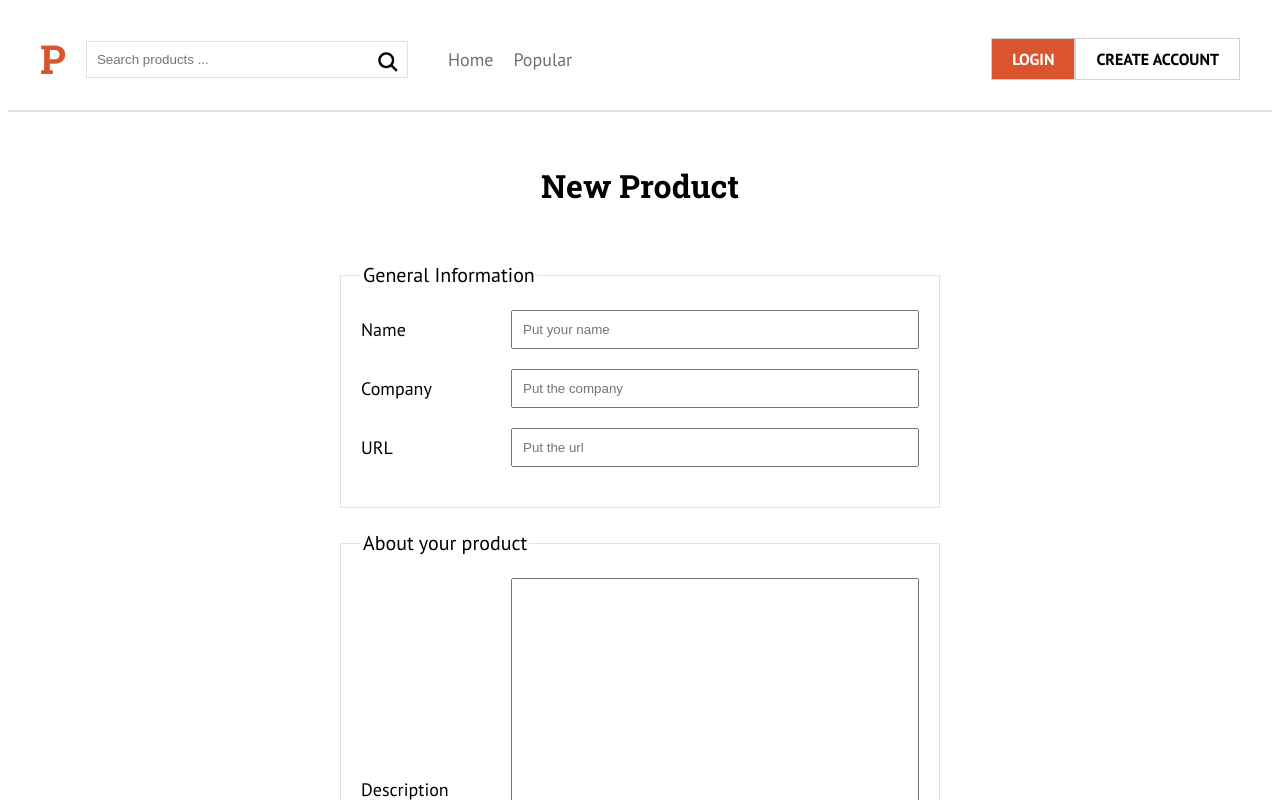
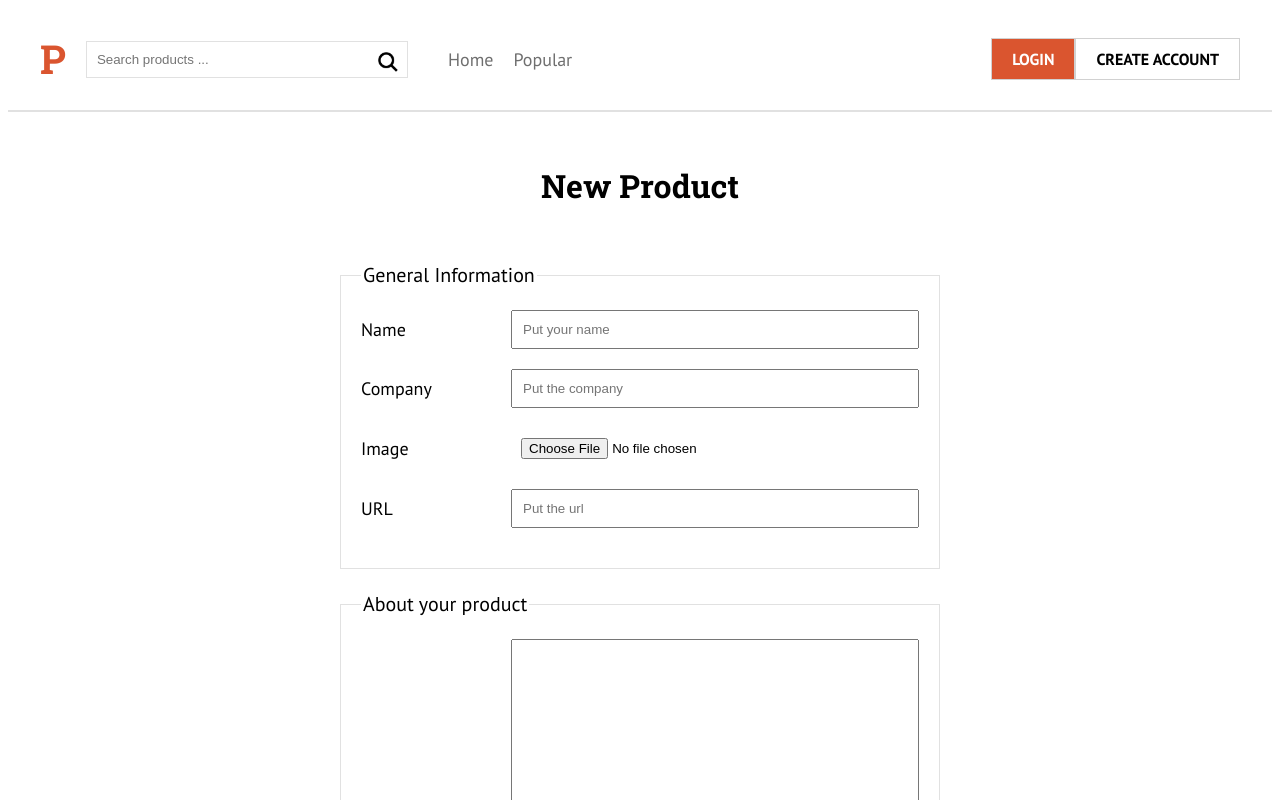
Before and after one commit to kdcatucuambal/producthuntapp, a Next.js app: page /new-product in a window 1280 px wide. Shown: the top 800 px of the page. Built offline with nearby package versions, Linux system fonts and the light colour scheme; no server answers.

Commit message:
product created firebase

```diff
--- a/firebase/config.ts
+++ b/firebase/config.ts
@@ -1,4 +1,4 @@
-var firebaseConfig = {
+const firebaseConfig = {
   apiKey: "AIzaSyBn5MtYgXbSc1ukcur_aUc5ysBWMZhfNgg",
   authDomain: "product-hunt-ec576.firebaseapp.com",
   projectId: "product-hunt-ec576",
--- a/firebase/firebase.ts
+++ b/firebase/firebase.ts
@@ -1,12 +1,14 @@
 import app from "firebase/app";
 import "firebase/auth";
 import "firebase/firestore";
+import "firebase/storage"
 import { ILogin, INewAccount } from "../models/app.interfaces";
 import firebaseConfig from "./config";
 
 class Firebase {
-  private auth: app.auth.Auth = null;
+  private readonly auth: app.auth.Auth = null;
   public db: app.firestore.Firestore;
+  public storage: app.storage.Storage;
 
   constructor() {
     if (!app.apps.length) {
@@ -14,9 +16,10 @@ class Firebase {
     }
     this.auth = app.auth();
     this.db = app.firestore();
+    this.storage = app.storage();
   }
 
-  //regiser user
+  // register user
   async register(user: INewAccount) {
     const newUser = await this.auth.createUserWithEmailAndPassword(
       user.email,
@@ -27,7 +30,7 @@ class Firebase {
     });
   }
 
-  //init sesion
+  //init session
   async login(credentials: ILogin) {
     const { email, password } = credentials;
     const response = await this.auth.signInWithEmailAndPassword(
@@ -37,7 +40,7 @@ class Firebase {
     return response;
   }
 
-  //close sesion
+  //close session
   async logout() {
     await this.auth.signOut();
   }
--- a/hooks/useValidate.tsx
+++ b/hooks/useValidate.tsx
@@ -23,7 +23,7 @@ export function useValidate<State>(
     });
   };
 
-  //Function to ejecute when user do to sumbit
+  //Function to execute when user do to submit
   const handleSubmit = (e: React.FormEvent<HTMLFormElement>) => {
     e.preventDefault();
     const errorsValidate = validate(values);
@@ -31,7 +31,7 @@ export function useValidate<State>(
     setSubmitForm(true);
   };
 
-  // when realzie event blur
+  // when realize event blur
   const handleBlur = () => {
     const errorsValidate = validate(values);
     setErrors(errorsValidate);
--- a/package.json
+++ b/package.json
@@ -20,7 +20,9 @@
     "firebase-admin": "^9.11.0",
     "next": "11.0.1",
     "react": "17.0.2",
-    "react-dom": "17.0.2"
+    "react-dom": "17.0.2",
+    "react-firebase-file-uploader": "^2.4.4",
+    "short-uuid": "^4.2.0"
   },
   "devDependencies": {
     "@types/react": "17.0.14",
--- a/pages/login.tsx
+++ b/pages/login.tsx
@@ -3,9 +3,8 @@ import { css } from "@emotion/react";
 import Router from "next/router";
 import Layout from "../components/layout/Layout";
 import { Field, Form, InputSubmit, Error } from "./../components/ui/Form";
-
+import {  } from "react-firebase-file-uploader";
 import firebase from "../firebase";
-
 //validates
 import { useValidate } from "../hooks/useValidate";
 import { ILogin } from "../models/app.interfaces";
@@ -27,7 +26,7 @@ const Login = () => {
   async function login() {
     try {
       const user = await firebase.login(values);
-      Router.push('/');
+      await Router.push('/');
     } catch (error) {
       console.log(error);
       setError({
--- a/pages/new-product.tsx
+++ b/pages/new-product.tsx
@@ -1,15 +1,18 @@
-import React, { useContext, useState } from "react";
-import { css } from "@emotion/react";
-import Router, { useRouter } from "next/router";
+import React, {useContext, useState} from "react";
+import {css} from "@emotion/react";
+import Router, {useRouter} from "next/router";
 import Layout from "../components/layout/Layout";
-import { Field, Form, InputSubmit, Error } from "./../components/ui/Form";
+import {Field, Form, InputSubmit, Error} from "./../components/ui/Form";
+import short from "short-uuid";
 
-import { FirebaseContext } from "../firebase";
+
+import {FirebaseContext} from "../firebase";
 
 //validates
-import { useValidate } from "../hooks/useValidate";
-import { INewProduct, IProduct } from "../models/app.interfaces";
+import {useValidate} from "../hooks/useValidate";
+import {INewProduct, IProduct} from "../models/app.interfaces";
 import validateNewProduct from "../validate/validateNewProduct";
+
 const stateInitial: INewProduct = {
     name: "",
     company: "",
@@ -19,18 +22,26 @@ const stateInitial: INewProduct = {
 };
 
 const NewProduct = () => {
-  const [error, setError] = useState({ state: false, message: "" });
-
-  const { values, errors, handleSubmit, handleChange, handleBlur } =
+    const [error, setError] = useState({state: false, message: ""});
+    const {values, errors, handleSubmit, handleChange, handleBlur} =
         useValidate(stateInitial, validateNewProduct, createProduct);
-
-  const { name, url, image, description, company } = values;
-
+    const [urlImage, setUrlImage] = useState("");
+    const {name, url, description, company} = values;
     //context
-  const { auth, firebase } = useContext(FirebaseContext);
+    const {auth, firebase} = useContext(FirebaseContext);
 
     //hook-routing
     const router = useRouter();
+
+    const onChangeUploadFile = async (e: React.ChangeEvent<HTMLInputElement>) => {
+        e.preventDefault();
+        const file = e.target.files[0];
+        const refStorage = firebase.storage.ref("products");
+        const randomName = short.generate();
+        const fileRef = refStorage.child(randomName); //set file name
+        await fileRef.put(file);
+        setUrlImage(await fileRef.getDownloadURL());
+    }
 
     async function createProduct() {
         //if doesn't exist user
@@ -41,15 +52,17 @@ const NewProduct = () => {
         //object to new product
         const product: IProduct = {
             ...values,
+            image: urlImage,
             likes: 0,
             comments: [],
             created: Date.now()
         }
 
         //insert product
-    firebase.db.collection("products").add(product);
+        await firebase.db.collection("products").add(product);
     }
 
+    // @ts-ignore
     return (
         <Layout>
             <>
@@ -91,18 +104,17 @@ const NewProduct = () => {
                             />
                         </Field>
                         {errors?.company && <Error>{errors.company}</Error>}
-            {/* <Field>
+                        <Field>
                             <label htmlFor="image">Image</label>
                             <input
                                 type="file"
+                                accept="image/*"
                                 id="image"
                                 name="image"
-                value={image}
-                onChange={handleChange}
-                onBlur={handleBlur}
+                                onChange={onChangeUploadFile}
                             />
                         </Field>
-            {errors?.image && <Error>{errors.image}</Error>} */}
+                        {errors?.image && <Error>{errors.image}</Error>}
                         <Field>
                             <label htmlFor="url">URL</label>
                             <input
@@ -128,13 +140,13 @@ const NewProduct = () => {
                                 value={description}
                                 onChange={handleChange}
                                 onBlur={handleBlur}
-              ></textarea>
+                            />
                         </Field>
                         {errors?.description && <Error>{errors.description}</Error>}
                     </fieldset>
 
                     {error.state && <Error>{error.message}</Error>}
-          <InputSubmit type="submit" value="Create product" />
+                    <InputSubmit type="submit" value="Create product"/>
                 </Form>
             </>
         </Layout>
--- a/validate/validateLogin.ts
+++ b/validate/validateLogin.ts
@@ -1,4 +1,4 @@
-import { ILogin } from "../models/app.interfaces";
+import {ILogin} from "../models/app.interfaces";
 
 export default function validateLogin(values: ILogin) {
     const errors: Partial<ILogin> = {};
--- a/validate/validateNewAccount.ts
+++ b/validate/validateNewAccount.ts
@@ -3,12 +3,12 @@ import { INewAccount } from "../models/app.interfaces";
 export default function validateNewAccount(values: INewAccount) {
   let errors: Partial<INewAccount> = {};
 
-  //validare user name
+  // validate user name
   if (!values.name) {
     errors.name = "Name is required";
   }
 
-  //validate email
+  // validate email
   if (!values.email) {
     errors.email = "Name is required";
   } else if (!/^[A-Z0-9._%+-]+@[A-Z0-9.-]+\.[A-Z]{2,}$/i.test(values.email)) {
--- a/validate/validateNewProduct.ts
+++ b/validate/validateNewProduct.ts
@@ -1,4 +1,4 @@
-import { INewProduct } from "../models/app.interfaces";
+import {INewProduct} from "../models/app.interfaces";
 
 export default function validateNewAccount(product: INewProduct) {
     let errors: Partial<INewProduct> = {};
@@ -13,7 +13,7 @@ export default function validateNewAccount(product: INewProduct) {
 
     if (!product.url) {
         errors.url = "The product url is required"
-  }else if(!/^(ftp|http|https):\/\/[^ "]+$/.test(product.url)){
+    } else if (!/^(ftp|http|https):\/\/[^ "]+$/.test(product.url)) {
         errors.url = "The product url is not valid"
     }
 
```
Also changed, not shown: pages/new-account.tsx (+13 -13 lines), pages/test.tsx (+8 -16 lines), 1 other file (tests, documents, lock files or other folders). Lines whose indentation alone changed are shown as unchanged.
